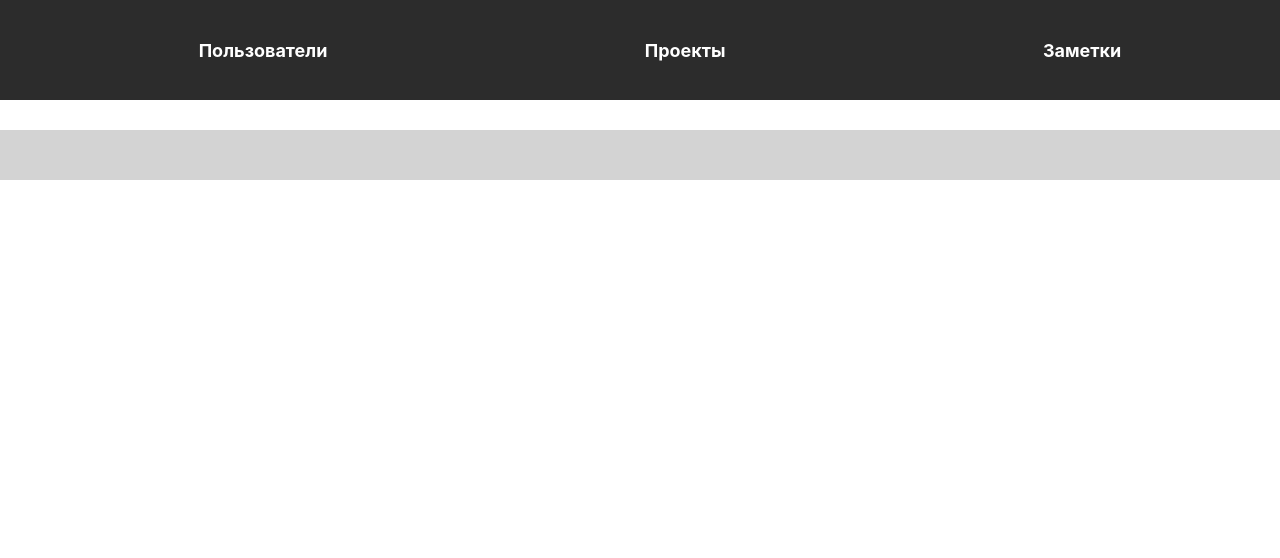
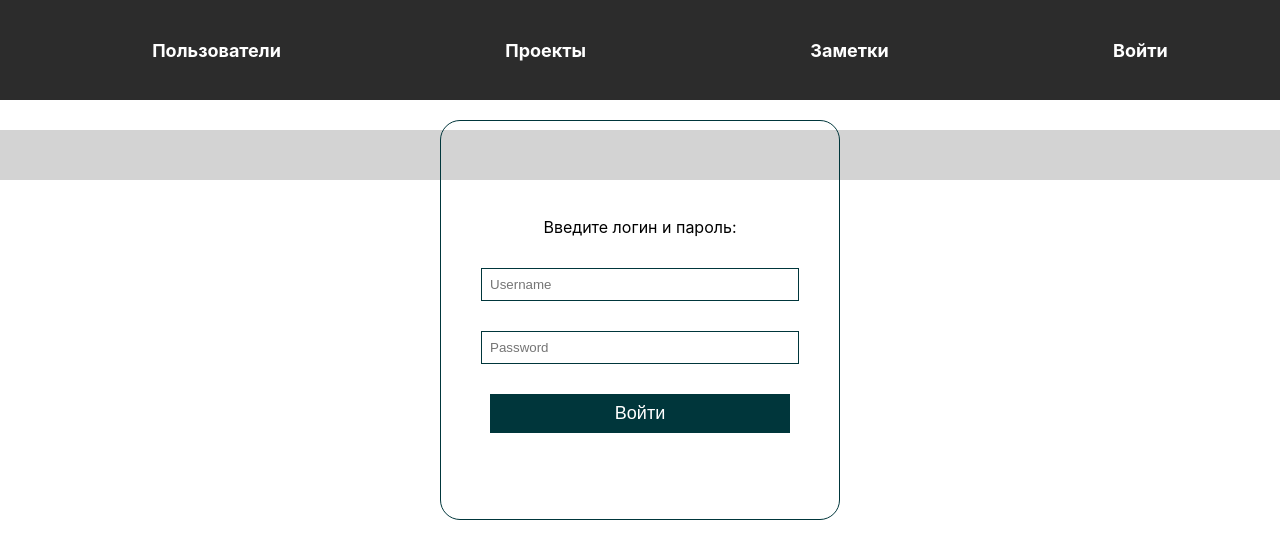
Before and after one commit to IrinaMilekhina/DRF, a React (Create React App) app in the folder irina_milekhina_todo/frontend/: page /login in a window 1280 px wide. Shown: the top 558 px of the page. Built offline with nearby package versions, Linux system fonts and the light colour scheme; no server answers.

Commit message:
dz_7 Создание копонента логин формы

```diff
--- a/irina_milekhina_todo/frontend/src/App.css
+++ b/irina_milekhina_todo/frontend/src/App.css
@@ -92,3 +92,49 @@ a:hover {
 .link:hover {
     color: darkgray;
 }
+
+.form_container {
+    position: fixed;
+    top: 40%;
+    left: 50%;
+    transform: translate(-50%, -50%);
+}
+
+.form_login {
+    width: 400px;
+    height: 400px;
+    border: 1px solid #00363b;
+    border-radius: 5%;
+    display: flex;
+    flex-direction: column;
+    justify-content: space-around;
+    align-items: center;
+    padding: 80px 0;
+    box-sizing: border-box;
+}
+
+.form_input {
+    min-width: 300px;
+    border: 1px solid #00363b;
+    padding: 8px;
+    margin: 15px 0;
+}
+
+.form_button {
+    border: 1px solid #00363b;
+    min-width: 300px;
+    background: #00363b;
+    color: white;
+    font-size: 18px;
+    padding: 8px;
+    margin: 15px 0;
+}
+
+.form_button:hover {
+    background: darkslategrey;
+}
+
+.form_button:active {
+    box-sizing: border-box;
+    border: 1px inset;
+}
--- a/irina_milekhina_todo/frontend/src/App.js
+++ b/irina_milekhina_todo/frontend/src/App.js
@@ -8,6 +8,7 @@ import ProjectList from "./components/Projects";
 import TodoList from "./components/Todos";
 import {BrowserRouter, Route, Switch} from "react-router-dom";
 import ProjectDetailItem from "./components/ProjectDetail";
+import LoginForm from "./components/LoginForm";
 
 
 const api_url = 'http://127.0.0.1:8000/api'
@@ -73,6 +74,7 @@ class App extends React.Component {
                             <Route exact path='/projects/'
                                    component={() => <ProjectList projects={this.state.projects}/>}/>
                             <Route exact path='/todos/' component={() => <TodoList todos={this.state.todos}/>}/>
+                            <Route exact path='/login/' component={() => <LoginForm/>}/>
                             <Route exact path='/projects/:id'>
                                 <ProjectDetailItem projects={this.state.projects}/>
                             </Route>
--- a/irina_milekhina_todo/frontend/src/components/Header.js
+++ b/irina_milekhina_todo/frontend/src/components/Header.js
@@ -7,6 +7,7 @@ const Header = () => {
                 <li className="header_text"><Link to='/'>Пользователи</Link></li>
                 <li className="header_text"><Link to='/projects/'>Проекты</Link></li>
                 <li className="header_text"><Link to='/todos/'>Заметки</Link></li>
+                <li className="header_text"><Link to='/login/'>Войти</Link></li>
             </ul>
         </div>
     );
--- /dev/null
+++ b/irina_milekhina_todo/frontend/src/components/LoginForm.js
@@ -0,0 +1,42 @@
+import React from 'react';
+
+class LoginForm extends React.Component {
+    constructor(props) {
+        super(props)
+        this.state = {
+            'login': '',
+            'password': ''
+        }
+    }
+
+    handleOnChange(event) {
+        this.setState(
+            {[event.target.name]: event.target.value}
+        )
+    }
+
+    handleSubmit(event) {
+        console.log(this.state.login + ' ' + this.state.password)
+        event.preventDefault()
+    }
+
+    render() {
+        return (
+            <div className="form_container">
+                <form className="form_login" onSubmit={(event) => this.handleSubmit(event)}>
+                    <p>Введите логин и пароль:</p>
+                    <input type="text" name="login" id="input_login" className="form_input" placeholder="Username"
+                           value={this.state.login}
+                           onChange={(event) => this.handleOnChange(event)}/>
+                    <input type="password" name="password" id="input_password" className="form_input"
+                           placeholder="Password"
+                           value={this.state.password}
+                           onChange={(event) => this.handleOnChange(event)}/>
+                    <input type="submit" value="Войти" className="form_button"/>
+                </form>
+            </div>
+        )
+    }
+}
+
+export default LoginForm
```
